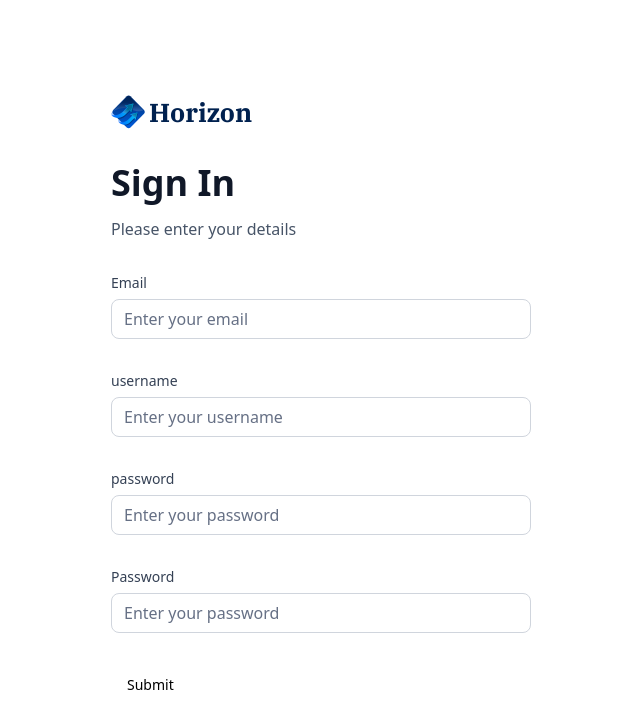
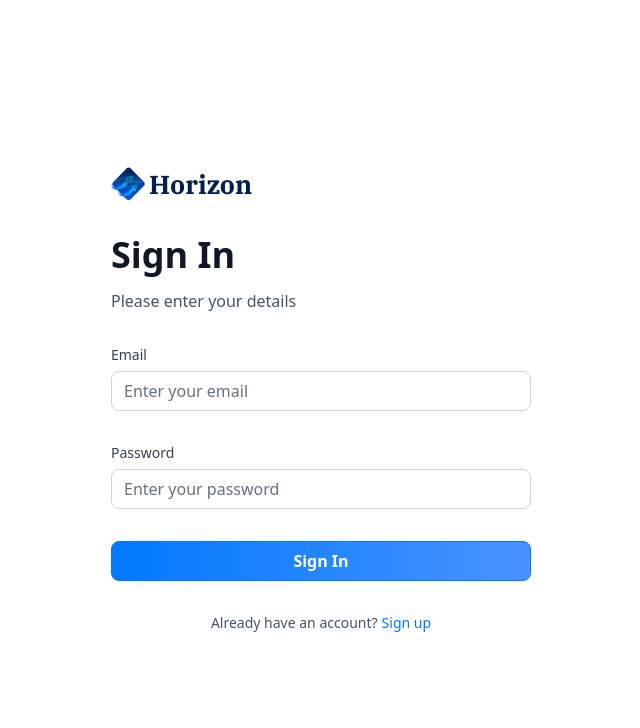
Before and after one commit to AntonTapper/banking-application, a Next.js app: page /sign-in in a window 1280 px wide. Shown: the top 728 px of the page, without its empty margins (319-959 px from the left). Built offline with nearby package versions, Linux system fonts and the light colour scheme.

Commit message:
sign in wip

```diff
--- a/components/AuthForm.tsx
+++ b/components/AuthForm.tsx
@@ -20,12 +20,14 @@
 import { Input } from "@/components/ui/input"
 import CustomInput from './CustomInput'
 import { authFormSchema } from '@/lib/utils'
+import { Loader2 } from 'lucide-react'
 
 
 
 const AuthForm = ({ type }: {type: string}) => {
 
     const [user, setUser] = useState(null)
+    const [isLoading, setIsLoading] = useState(false)
 
 
         // 1. Define your form.
@@ -41,7 +43,9 @@
         function onSubmit(values: z.infer<typeof authFormSchema>) {
           // Do something with the form values.
           // ✅ This will be type-safe and validated.
+          setIsLoading(true)
           console.log(values)
+          setIsLoading(false)
         }
 
   return (
@@ -73,59 +77,31 @@
                   <>
                       <Form {...form}>
                           <form onSubmit={form.handleSubmit(onSubmit)} className="space-y-8">
-                          <FormField
-                              control={form.control}
-                              name="email"
-                              render={({ field }) => (
-                                  <div className='form-item'>
-                                    <FormLabel className='form-label'>
-                                        Email
-                                    </FormLabel>
-                                    <div className='flex w-full'>
-                                        <FormControl>
-                                            <Input
-                                                placeholder='Enter your email'
-                                                className='input-class'
-                                                {...field}
-                                            />
-                                        </FormControl>
-                                        <FormMessage className='form-message mt-2'/>
-                                    </div>
-                                  </div>
-                              )}
+
+                              <CustomInput
+                                  control={form.control} name="email" label="Email" placeholder="Enter your email"
                               />
                               <CustomInput
-                                control={form.control} name="username" label="username" placeholder="Enter your username"
+                                  control={form.control} name="password" label="Password" placeholder="Enter your password"
                               />
-                            <CustomInput
-                                control={form.control} name="password" label="password" placeholder="Enter your password"
-                            />
+                              <div className='flex flex-col gap-4'>
+                                  <Button type="submit" disabled={isLoading} className='form-btn'>{isLoading ? (
+                                      <>
+                                          <Loader2 size={20} className='animate-spin' /> &nbsp;
+                                          Loading...
+                                      </>
+                                  ) : type === 'sign-in' ? 'Sign In' : 'Sign Up'}</Button>
+                              </div>
 
-                          <FormField
-                              control={form.control}
-                              name="password"
-                              render={({ field }) => (
-                                  <div className='form-item'>
-                                    <FormLabel className='form-label'>
-                                        Password
-                                    </FormLabel>
-                                    <div className='flex w-full'>
-                                        <FormControl>
-                                            <Input
-                                                placeholder='Enter your password'
-                                                className='input-class'
-                                                type='password'
-                                                {...field}
-                                            />
-                                        </FormControl>
-                                        <FormMessage className='form-message mt-2'/>
-                                    </div>
-                                  </div>
-                              )}
-                          />
-                          <Button type="submit">Submit</Button>
                           </form>
                       </Form>
+
+                      <footer className='flex justify-center gap-1'>
+                          <p className='text-14 font-normal text-gray-600'>{type === 'sign in' ? "Don't have an account?" : "Already have an account?"}</p>
+                          <Link href={type === 'sign-in' ? '/sign-up' : '/sign-in'} className='form-link'>
+                              {type === 'sign-in' ? 'Sign up' : 'Sign in'}
+                          </Link>
+                      </footer>
                   </>
           )}
       </section>
--- a/components/CustomInput.tsx
+++ b/components/CustomInput.tsx
@@ -2,13 +2,13 @@
 import { FormField, FormLabel, FormControl, FormMessage } from './ui/form'
 import { Input } from './ui/input'
 
-import { Control } from 'react-hook-form'
+import { Control, FieldPath } from 'react-hook-form'
 import { z } from 'zod'
 import { authFormSchema } from '@/lib/utils'
 
 interface CustomInput {
     control: Control<z.infer<typeof authFormSchema>>,
-    name: string,
+    name: FieldPath<z.infer<typeof authFormSchema>>,
     label: string,
     placeholder: string
 }
@@ -27,7 +27,7 @@
                             <Input
                                 placeholder={placeholder}
                                 className='input-class'
-                                type='password'
+                                type={name === 'password' ? 'password' : 'text'}
                                 {...field}
                             />
                         </FormControl>
```
Lines whose indentation alone changed are shown as unchanged.
